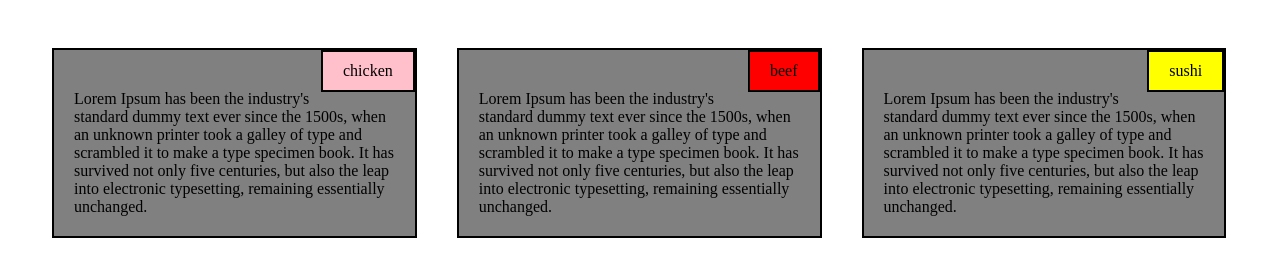
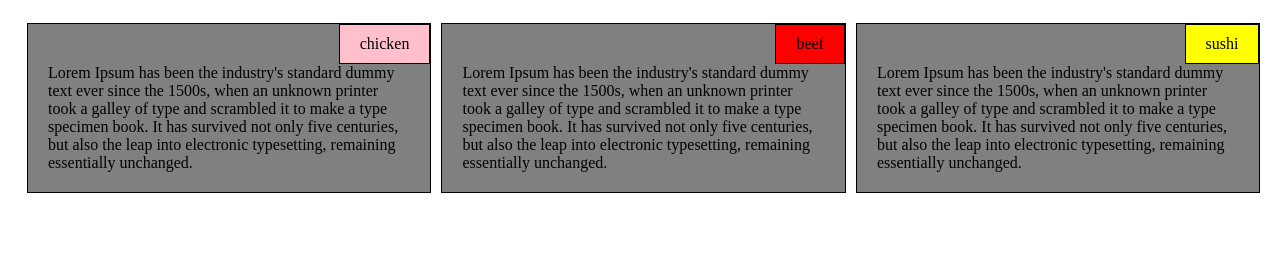
Before and after one commit to partha123-byte/coursera-assignment, a plain HTML site: page module2_solution/index.html in a window 1280 px wide. Shown: the part 48-324 px from the top of the page. Drawn offline with Linux system fonts and the light colour scheme.

Commit message:
second commit

```diff
--- a/module2_solution/css/style.css
+++ b/module2_solution/css/style.css
@@ -1,16 +1,18 @@
+*{
+    box-sizing: border-box;
+}
+
+
 h1{
     text-align: center;
 }
-.main{
-    padding:10px;
 
-}
 
 .container,.container2,.container3{
     background-color:gray;
-    border:2px solid black;
+    border:1px solid black;
     float:left;
-    margin:20px;
+    margin:5px;
 
     }
 .menu1{
@@ -20,7 +22,8 @@ h1{
     padding-right:20px;
     text-align: center;
     float: right;
-    border:2px solid black;
+    border:1px solid black;
+    margin:0px;
 }
 .menu2{
     background-color: red;
@@ -29,7 +32,8 @@ h1{
     padding-right:20px;
     text-align: center;
     float:right;
-    border:2px solid black;
+    border:1px solid black;
+    margin: 0px;
 }
 .menu3{
     background-color: yellow;
@@ -38,7 +42,8 @@ h1{
     padding-right:20px;
     text-align: center;
     float:right;
-    border:2px solid black;
+    border:1px solid black;
+    margin: 0px;
 }
 
 .content{
@@ -54,7 +59,7 @@ h1{
 
   @media(min-width:991px){
     .container,.container2,.container3{
-        width:29%;
+        width:32%;
         position: relative;
         left:14px;
 
@@ -65,16 +70,16 @@ h1{
 
   @media(min-width:768px) and (max-width:991px){
     .container,.container2{
-        width:45%;
+        width:48%;
     }
     .container3{
-        width:95%;
+        width:97%;
     }
 
 }
     @media(max-width:767px){
     .container,.container2,.container3{
-        width:95%;
+        width:97%;
     }
 
   }
```
